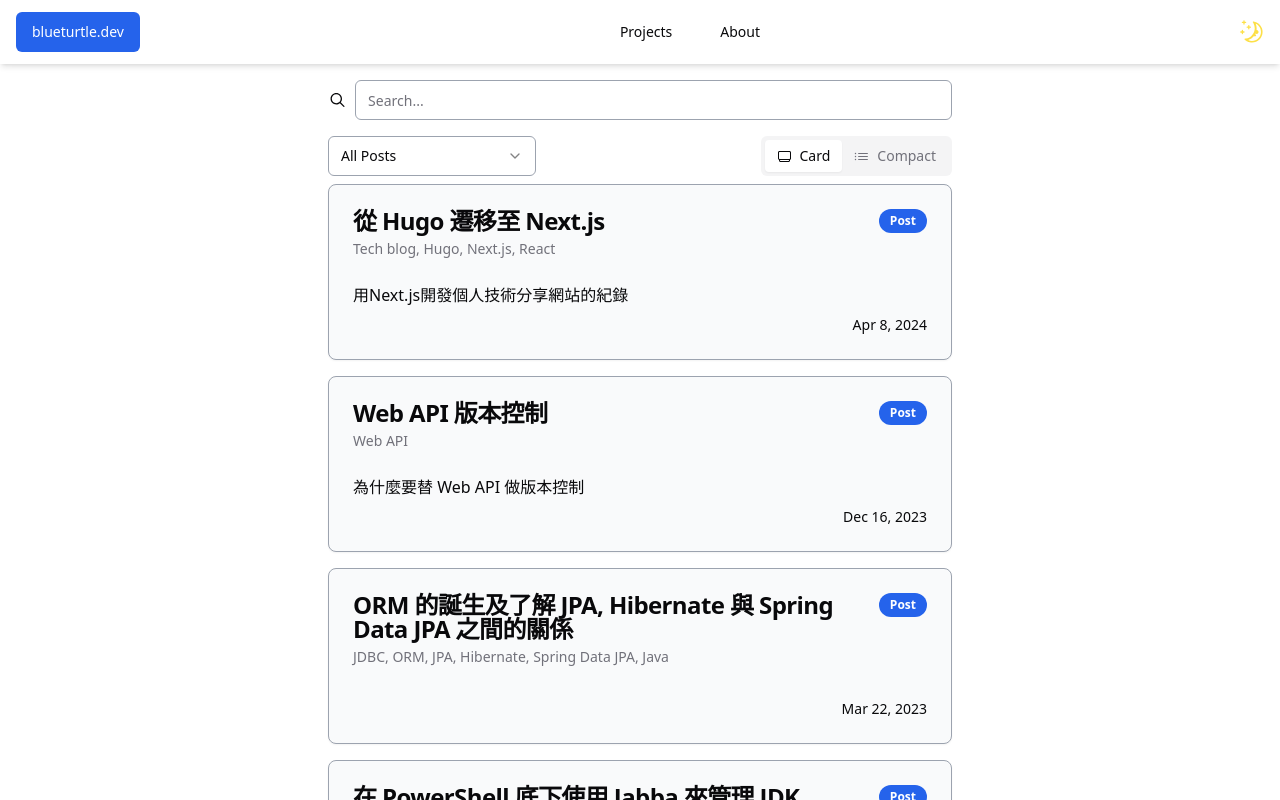
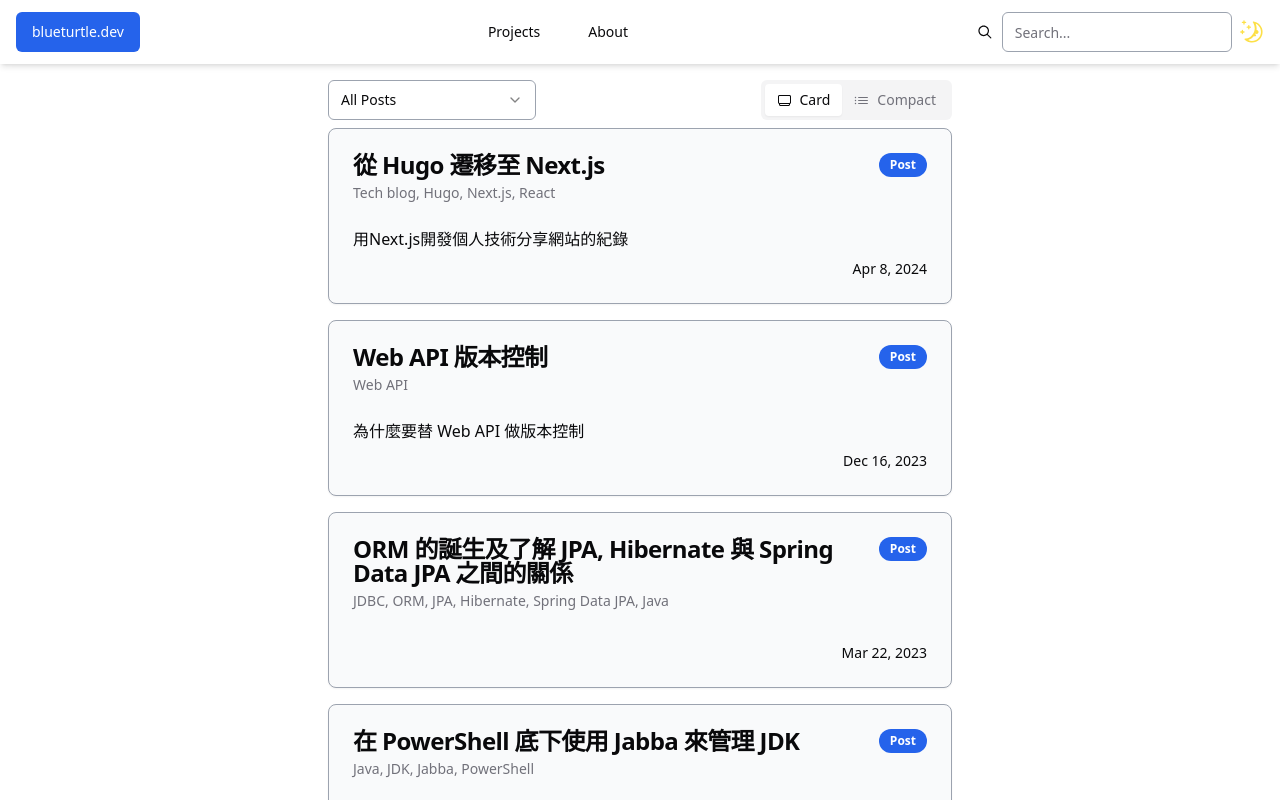
Before and after one commit to tarmacChen/blueturtle.dev, a Next.js app: page / in a window 1280 px wide. Shown: the top 800 px of the page. Built offline with nearby package versions, Linux system fonts and the light colour scheme.

Commit message:
move SearchBar to homepage

```diff
--- a/src/components/BasicPage.tsx
+++ b/src/components/BasicPage.tsx
@@ -1,12 +1,20 @@
-import { useEffect, useState } from 'react';
+import { Dispatch, SetStateAction, useEffect, useState } from 'react';
 import { useScroll } from '@/hooks/useScroll';
 import { useMobile } from '@/hooks/useMobile';
 import { FooterSection } from '@/components/FooterSection';
-import { NavbarSection } from '@/components/NavbarSection';
+import { Navbar, NavbarWithSearchBar } from '@/components/Navbar';
 import { BackToTopButton } from '@/components/BackToTopButton';
 import { ArrowUpIcon } from '@radix-ui/react-icons';
 
-export function BasicPage({ children }: { children: React.ReactNode }) {
+export function BasicPage({
+  children,
+  search = '',
+  dispatch,
+}: {
+  children: React.ReactNode;
+  search?: string;
+  dispatch?: Dispatch<SetStateAction<string>>;
+}) {
   const [scrollY, setScrollY] = useState(0);
   const { isScrollingUp, updatePosition } = useScroll();
   const { isMobile } = useMobile();
@@ -31,7 +39,14 @@ export function BasicPage({ children }: { children: React.ReactNode }) {
 
   return (
     <div>
-      <NavbarSection />
+      {dispatch ? (
+        <NavbarWithSearchBar
+          search={search}
+          dispatch={dispatch}
+        />
+      ) : (
+        <Navbar />
+      )}
       <div className="px-4 mt-4 mb-8">{children}</div>
       {backButtonVisible && (
         <BackToTopButton className="fixed bottom-16 right-4 gap-1">
--- /dev/null
+++ b/src/components/Navbar.tsx
@@ -0,0 +1,41 @@
+import { Logo } from '@/components/Logo';
+import { DesktopNavbar } from '@/components/DesktopNavbar';
+import { ToggleThemeButton } from '@/components/ToggleThemeButton';
+import { Dispatch, SetStateAction } from 'react';
+import { SearchBar } from '@/components/SearchBar';
+
+export const Navbar = () => {
+  return (
+    <div className="sticky px-4 top-0 flex flex-row h-16 w-full items-center shadow-md bg-background dark:shadow-yellow-300">
+      <Logo />
+      <div className="invisible md:visible flex flex-row justify-center mx-auto">
+        <DesktopNavbar />
+      </div>
+      <ToggleThemeButton />
+    </div>
+  );
+};
+
+export const NavbarWithSearchBar = ({
+  search,
+  dispatch,
+}: {
+  search: string;
+  dispatch: Dispatch<SetStateAction<string>>;
+}) => {
+  return (
+    <div className="sticky px-4 top-0 flex flex-row h-16 w-full items-center shadow-md bg-background dark:shadow-yellow-300">
+      <Logo />
+      <div className="invisible md:visible flex flex-row justify-center mx-auto">
+        <DesktopNavbar />
+      </div>
+      <div className="flex flex-row gap-2 justify-between items-center">
+        <SearchBar
+          search={search}
+          dispatch={dispatch}
+        />
+        <ToggleThemeButton />
+      </div>
+    </div>
+  );
+};
--- a/src/components/NavbarSection.tsx
+++ /dev/null
@@ -1,13 +0,0 @@
-import { Logo } from '@/components/Logo';
-import { DesktopNavbar } from '@/components/DesktopNavbar';
-import { ToggleThemeButton } from '@/components/ToggleThemeButton';
-
-export const NavbarSection = () => (
-  <div className="sticky px-4 top-0 flex flex-row h-16 w-full items-center shadow-md bg-background dark:shadow-yellow-300">
-    <Logo />
-    <div className="invisible md:visible flex flex-row justify-center mx-auto">
-      <DesktopNavbar />
-    </div>
-    <ToggleThemeButton />
-  </div>
-);
--- a/src/components/PostItem.tsx
+++ b/src/components/PostItem.tsx
@@ -55,7 +55,7 @@ export const PostList = ({
   });
 
   return (
-    <div className="flex flex-col">
+    <div className="flex flex-col border-foreground">
       {withListItemDecorator(PostItems, {
         oddItemClasses: oddItemClassName,
         evenItemClasses: evenItemClassName,
--- a/src/pages/index.tsx
+++ b/src/pages/index.tsx
@@ -7,8 +7,6 @@ import { paginateElements } from '@/lib/helper';
 import { MarkdownFile } from 'mdman';
 import { getAllCategories } from '@/lib/helper';
 import { PostCategoryGroups } from '@/type';
-import { SearchBar } from '@/components/SearchBar';
-import { useMobile } from '@/hooks/useMobile';
 import { PostViewer } from '@/components/PostViewer';
 
 export const getStaticProps = (async (ctx) => {
@@ -45,20 +43,17 @@ export default function PostCardsPage({
       tagsText.match(searchPattern)
     );
   });
-  const paginations = paginateElements<MarkdownFile>(foundPosts, 5);
+  const paginates = paginateElements<MarkdownFile>(foundPosts, 5);
   const categories = getAllCategories(posts);
   const showPaginates =
     search == '' && selectedCategory == PostCategoryGroups['All Posts'];
-  const showPosts = showPaginates ? paginations[pageIndex - 1] : foundPosts;
+  const showPosts = showPaginates ? paginates[pageIndex - 1] : foundPosts;
 
   return (
-    <BasicPage>
+    <BasicPage
+      search={search}
+      dispatch={setSearch}>
       <div className="mx-auto flex flex-col w-full max-md:w-full w-2/3 xl:w-1/2 justify-center gap-4">
-        <SearchBar
-          search={search}
-          dispatch={setSearch}
-        />
-
         <PostViewer
           categories={categories}
           selectedCategory={selectedCategory}
```
